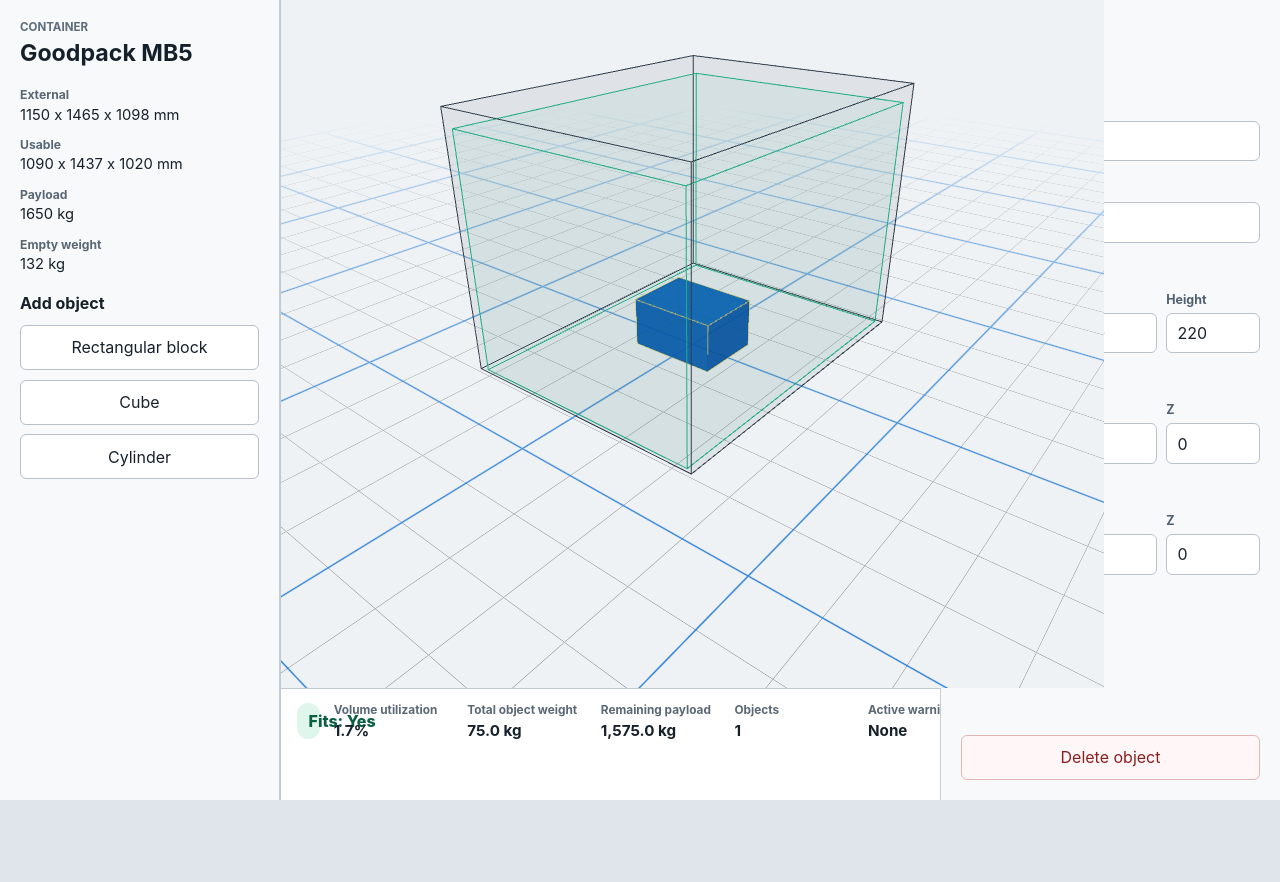
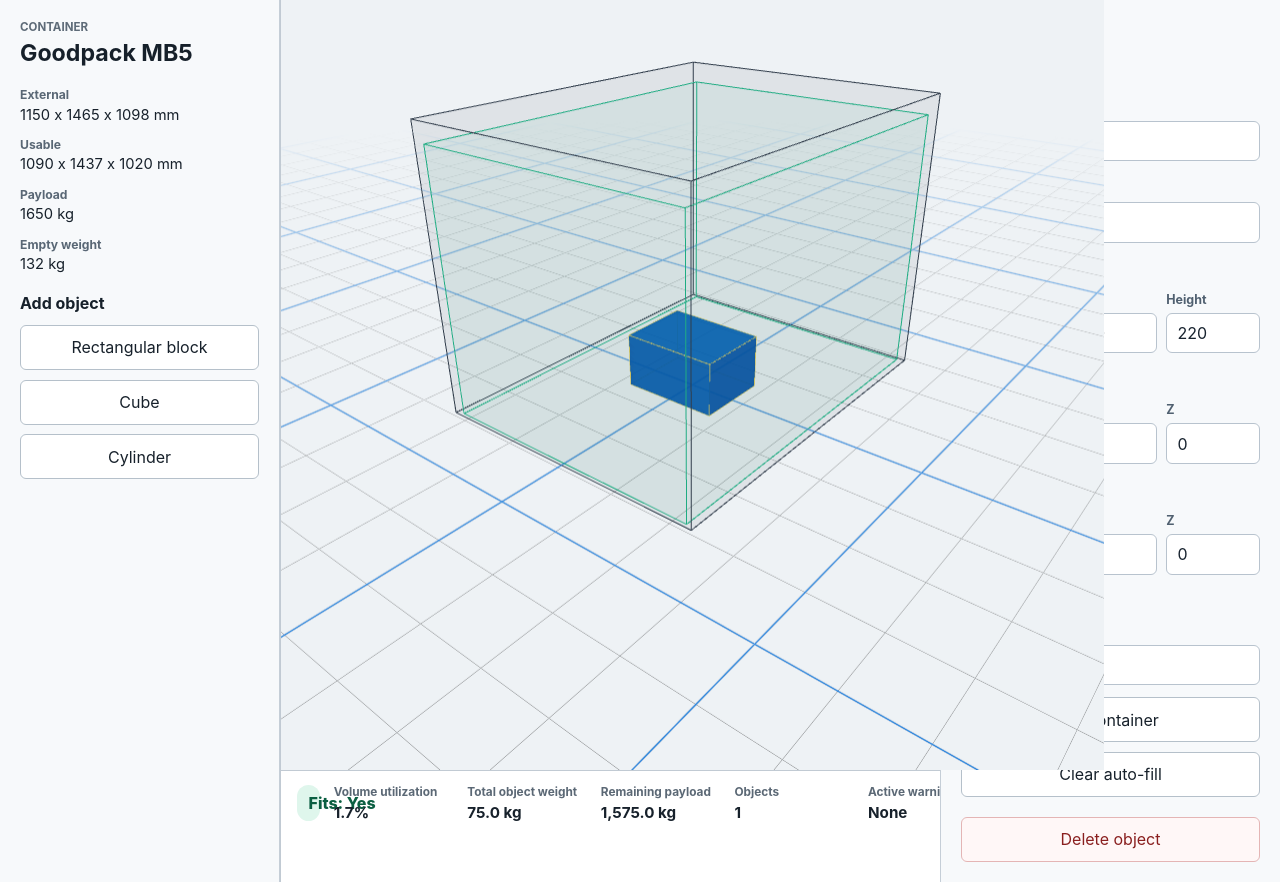
Before and after one commit to Brunoebaraujo/GPBR_3D_Model, a React (Vite) app: page / in a window 1280 px wide. Before the commit the page ends 800 px from the top, so only its background shows below. Built offline with nearby package versions, Linux system fonts and the light colour scheme.

Commit message:
Add fill container controls

```diff
--- a/src/components/ObjectPropertiesPanel.tsx
+++ b/src/components/ObjectPropertiesPanel.tsx
@@ -1,7 +1,13 @@
-import type { DimensionsMm, PackingObject, RotationDeg, Vector3Mm } from '../types';
+import type { DimensionsMm, GridPackingResult, PackingObject, RotationDeg, Vector3Mm } from '../types';
+import { formatNumber } from '../utils/unitConversion';
 
 interface ObjectPropertiesPanelProps {
   selectedObject: PackingObject | null;
+  fillSpacingMm: number;
+  lastPackingResult: GridPackingResult | null;
+  onFillSpacingChange: (spacingMm: number) => void;
+  onFillContainer: () => void;
+  onClearAutoFill: () => void;
   onUpdateObject: (object: PackingObject) => void;
   onDeleteObject: (id: string) => void;
 }
@@ -17,6 +23,11 @@
 
 export function ObjectPropertiesPanel({
   selectedObject,
+  fillSpacingMm,
+  lastPackingResult,
+  onFillSpacingChange,
+  onFillContainer,
+  onClearAutoFill,
   onUpdateObject,
   onDeleteObject,
 }: ObjectPropertiesPanelProps) {
@@ -175,6 +186,64 @@
         </div>
       </div>
 
+      <div className="section fill-section">
+        <h3>Fill container</h3>
+        <label className="field">
+          <span>Spacing mm</span>
+          <input
+            type="number"
+            min="0"
+            value={fillSpacingMm}
+            onChange={(event) => onFillSpacingChange(Math.max(0, numberValue(event.target.value)))}
+          />
+        </label>
+        <div className="button-stack">
+          <button type="button" onClick={onFillContainer}>
+            Fill container
+          </button>
+          <button type="button" onClick={onClearAutoFill}>
+            Clear auto-fill
+          </button>
+        </div>
+        {lastPackingResult ? (
+          <div className="fill-summary">
+            {lastPackingResult.warning ? <p className="warning-text">{lastPackingResult.warning}</p> : null}
+            <dl>
+              <div>
+                <dt>Grid</dt>
+                <dd>
+                  {lastPackingResult.countX} x {lastPackingResult.countY} x {lastPackingResult.countZ}
+                </dd>
+              </div>
+              <div>
+                <dt>Geometrical capacity</dt>
+                <dd>{lastPackingResult.totalQuantity} objects</dd>
+              </div>
+              <div>
+                <dt>Payload-limited capacity</dt>
+                <dd>{lastPackingResult.payloadLimitedQuantity} objects</dd>
+              </div>
+              <div>
+                <dt>Geometrical total weight</dt>
+                <dd>{formatNumber(lastPackingResult.totalWeight)} kg</dd>
+              </div>
+              <div>
+                <dt>Remaining payload</dt>
+                <dd>{formatNumber(lastPackingResult.remainingPayload)} kg</dd>
+              </div>
+              <div>
+                <dt>Payload status</dt>
+                <dd>{lastPackingResult.exceedsPayload ? 'Exceeds payload limit' : 'Within payload limit'}</dd>
+              </div>
+              <div>
+                <dt>Volume utilization</dt>
+                <dd>{formatNumber(lastPackingResult.volumeUtilizationPercent)}%</dd>
+              </div>
+            </dl>
+          </div>
+        ) : null}
+      </div>
+
       <button type="button" className="danger-button" onClick={() => onDeleteObject(selectedObject.id)}>
         Delete object
       </button>
```
